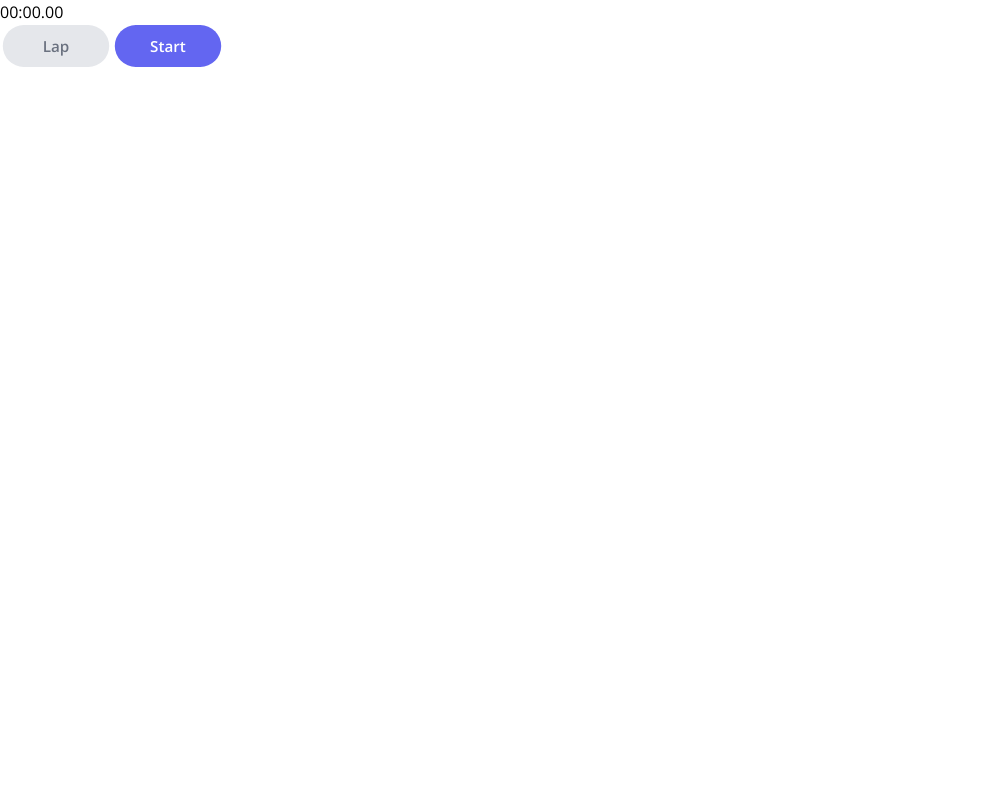
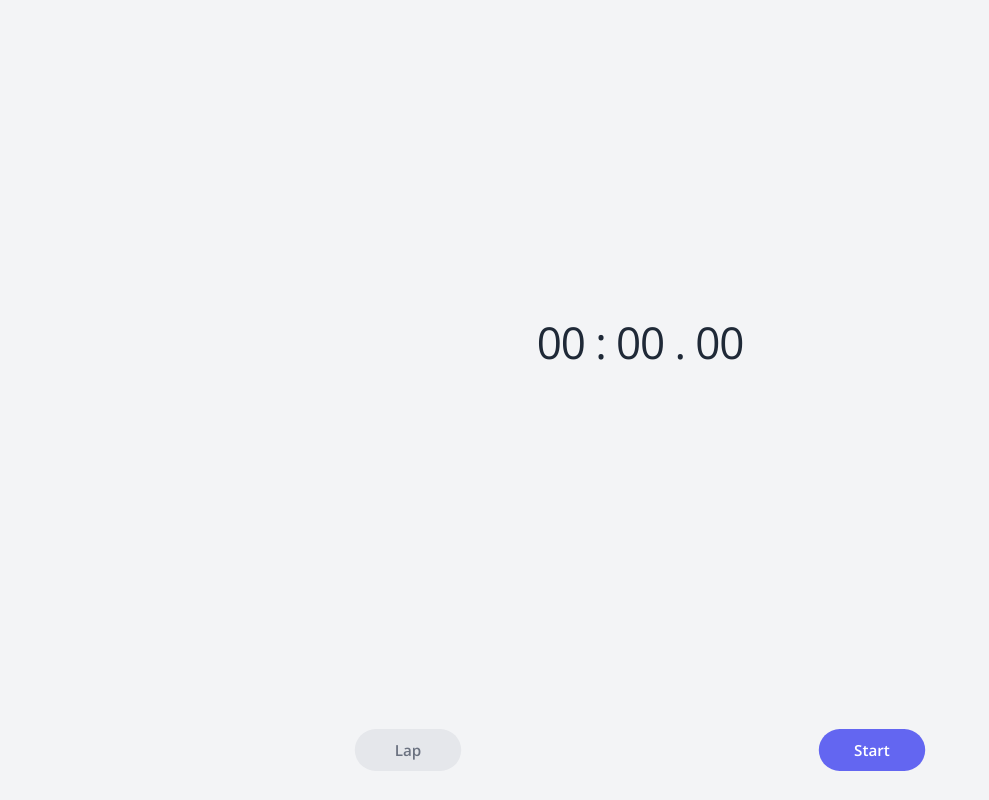
Before and after one commit to abizek/kloc, a React (Vite) app: page / in a window 1280 px wide. Shown: the whole page, without its empty margins (0-989 px from the left). Built offline with nearby package versions, Linux system fonts and the light colour scheme.

Commit message:
stopwatch component to show elapsed time

```diff
--- a/src/App.tsx
+++ b/src/App.tsx
@@ -1,18 +1,30 @@
 import { useMachine } from '@xstate/react'
 import { stopwatchMachine } from './stopwatchMachine'
 import { Button } from './components/Button'
+import { Stopwatch } from './components/Stopwatch'
 import { formatTime } from './utils'
 
 function App() {
   const [snapshot, send] = useMachine(stopwatchMachine)
+  const { elapsed, lapElapsed, laps } = snapshot.context
 
   return (
-    <main>
-      <div>{formatTime(snapshot.context.elapsed)}</div>
-      {snapshot.context.laps.length > 0 && (
-        <div>{formatTime(snapshot.context.lapElapsed)}</div>
-      )}
-      <div>
+    <main className="grid min-h-svh w-full grid-rows-[auto_100px] place-items-center bg-gray-100">
+      <div className="flex flex-col items-center">
+        <Stopwatch timeInMs={elapsed} />
+        {laps.length > 0 && (
+          <Stopwatch timeInMs={lapElapsed} variant="secondary" />
+        )}
+        <div className="mt-4">
+          {laps.length > 0 && <div>Lap Lap time Overall time</div>}
+          {laps.map(({ id, elapsed, overall }, index) => (
+            <div key={id}>
+              {laps.length - index} {formatTime(elapsed)} {formatTime(overall)}
+            </div>
+          ))}
+        </div>
+      </div>
+      <div className="flex w-full justify-evenly">
         {snapshot.matches('stopped') && (
           <>
             <Button disabled variant="secondary">
@@ -43,13 +55,6 @@ function App() {
           </>
         )}
       </div>
-      {snapshot.context.laps.length > 0 && <div>Lap Lap time Overall time</div>}
-      {snapshot.context.laps.map(({ id, elapsed, overall }, index) => (
-        <div key={id}>
-          {snapshot.context.laps.length - index} {formatTime(elapsed)}{' '}
-          {formatTime(overall)}
-        </div>
-      ))}
     </main>
   )
 }
--- /dev/null
+++ b/src/components/Stopwatch.tsx
@@ -0,0 +1,26 @@
+import { VariantProps, cva } from 'class-variance-authority'
+import { formatTime } from '../utils'
+
+interface StopwatchProps extends VariantProps<typeof stopwatchVariants> {
+  timeInMs: number
+}
+
+const stopwatchVariants = cva('tracking-tight', {
+  variants: {
+    variant: {
+      default: 'text-[2.75rem] leading-snug text-gray-800',
+      secondary: 'text-xl text-gray-500',
+    },
+  },
+  defaultVariants: {
+    variant: 'default',
+  },
+})
+
+export function Stopwatch({ timeInMs, variant }: StopwatchProps) {
+  return (
+    <div className={stopwatchVariants({ variant })}>
+      {formatTime(timeInMs, variant === 'secondary' ? 2 : 1)}
+    </div>
+  )
+}
--- a/src/utils.ts
+++ b/src/utils.ts
@@ -2,17 +2,18 @@ import clsx from 'clsx'
 import { ClassValue } from 'clsx'
 import { twMerge } from 'tailwind-merge'
 
-export function formatTime(timeMS: number): string {
-  const date = new Date(timeMS),
-    hh = stringifyTimeUnit(date.getUTCHours()),
-    mm = stringifyTimeUnit(date.getUTCMinutes()),
-    ss = stringifyTimeUnit(date.getUTCSeconds()),
-    ms = stringifyTimeUnit(date.getUTCMilliseconds())
+export function formatTime(timeinMs: number, padding: number = 0): string {
+  const date = new Date(timeinMs),
+    hh = prefixZero(date.getUTCHours()),
+    mm = prefixZero(date.getUTCMinutes()),
+    ss = prefixZero(date.getUTCSeconds()),
+    ms = prefixZero(date.getUTCMilliseconds())
 
-  return `${hh !== '00' ? `${hh}:` : ''}${mm}:${ss}.${ms}`
+  const pad = '\u00A0'.repeat(padding)
+  return `${hh !== '00' ? `${hh}${pad}:${pad}` : ''}${mm}${pad}:${pad}${ss}${pad}.${pad}${ms}`
 }
 
-function stringifyTimeUnit(unit: number): string {
+export function prefixZero(unit: number): string {
   return `0${unit}`.slice(-2)
 }
 
```
